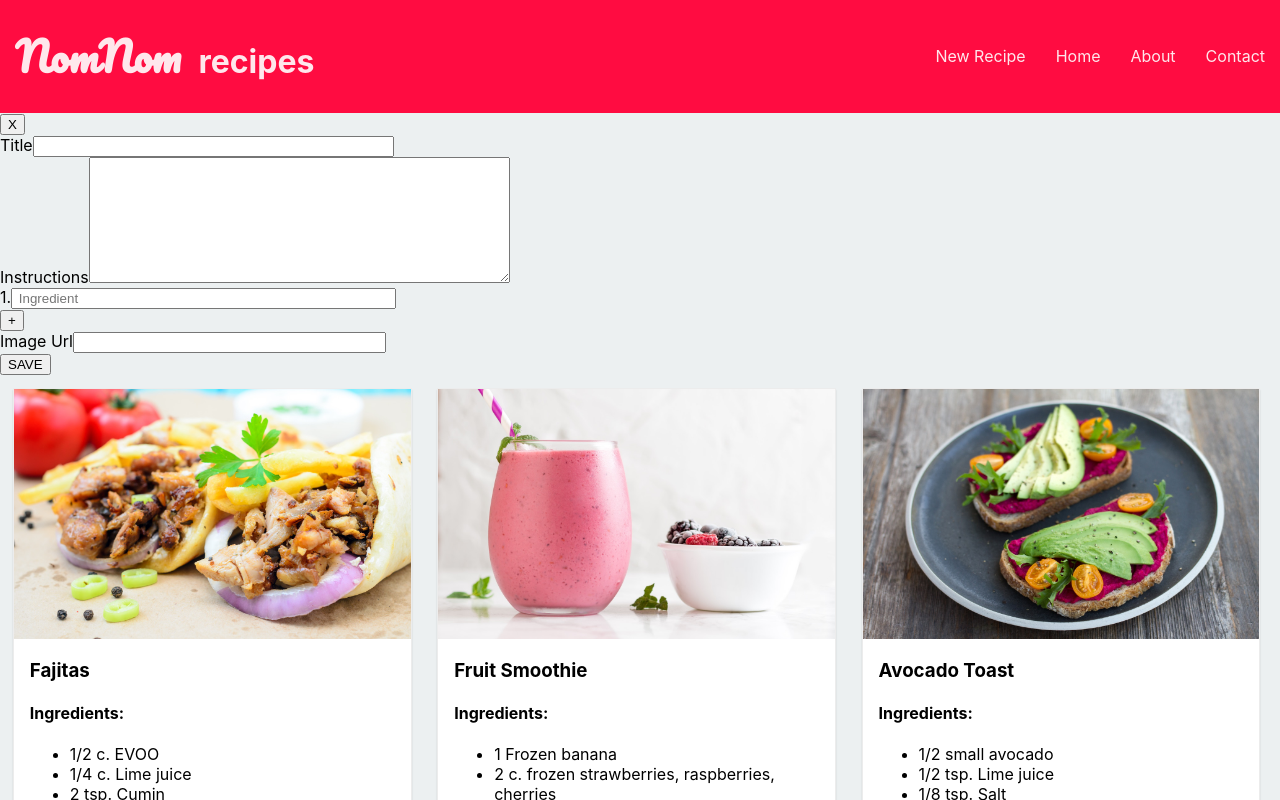
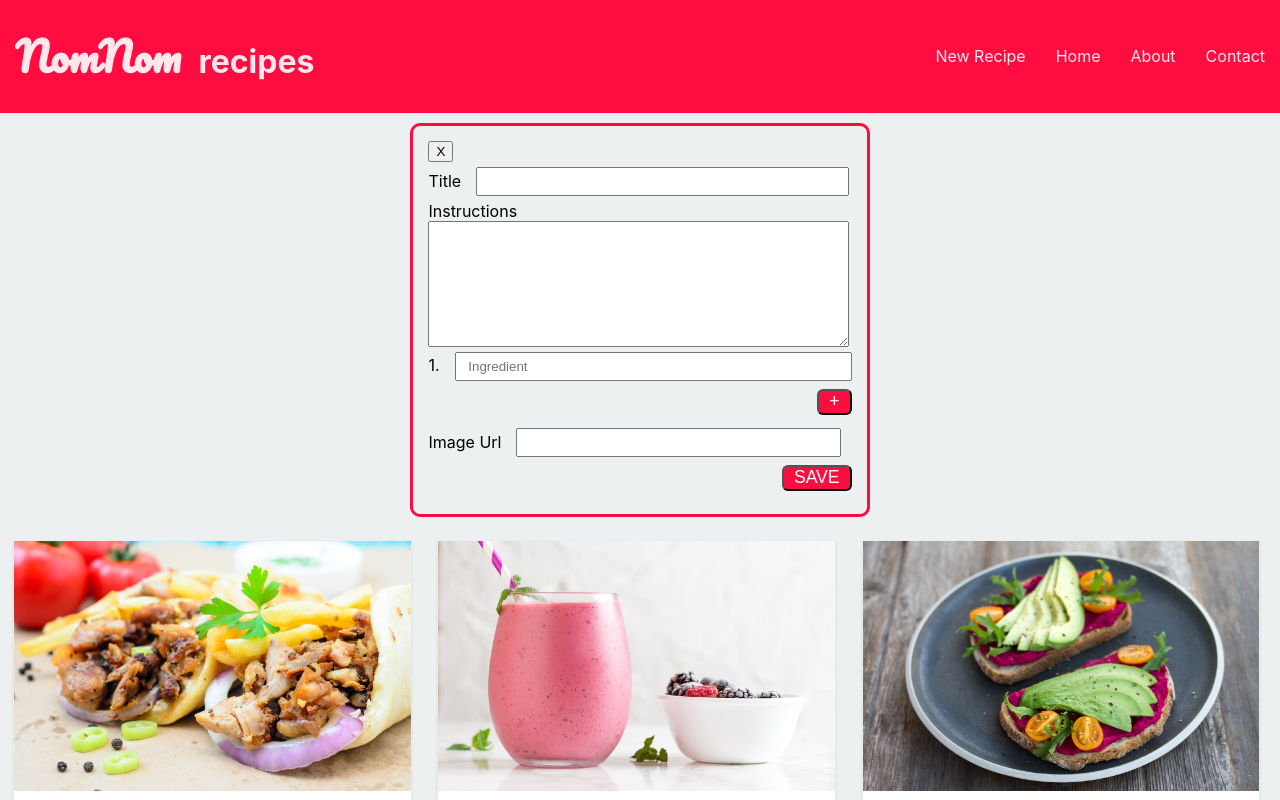
Before and after one commit to hcherewaty/recipe-app, a React (Create React App) app: page / in a window 1280 px wide. Shown: the top 800 px of the page. Built offline with nearby package versions, Linux system fonts and the light colour scheme.

Commit message:
adds form styling

```diff
--- a/src/components/form.js
+++ b/src/components/form.js
@@ -1,4 +1,5 @@
 import React, {Component} from 'react';
+import '../stylesheets/form.scss';
 
 class RecipeInput extends Component {
     static defaultProps = {
--- a/src/stylesheets/form.scss
+++ b/src/stylesheets/form.scss
@@ -0,0 +1,43 @@
+.recipe-form {
+    display: flex;
+    flex-direction: column;
+    align-items: flex-start;
+    justify-content: center;
+    margin: 10px;
+    padding: 15px;
+    border-radius: 10px;
+    border: 3px solid #ff0c41;
+}
+
+.recipe-form input[type=text] {
+    padding: 5px 8px;
+    box-sizing: border-box;
+}
+
+.recipe-form-line {
+    display: flex;
+    flex-direction: row;
+    align-items: center;
+    justify-content: flex-start;
+    margin-top: 5px;
+}
+
+.recipe-form-line input {
+    margin-left: 15px;
+}
+
+.buttons {
+    color: white;
+    background-color: #ff0c41;
+    border-radius: 6px;
+    padding: 0 10px 1px 10px;
+    margin: 8px 0;
+    align-self: flex-end;
+    font-size: 1.1em;
+}
+
+.recipe-form-container {
+    display: flex;
+    align-items: center;
+    justify-content: center;
+}
```
